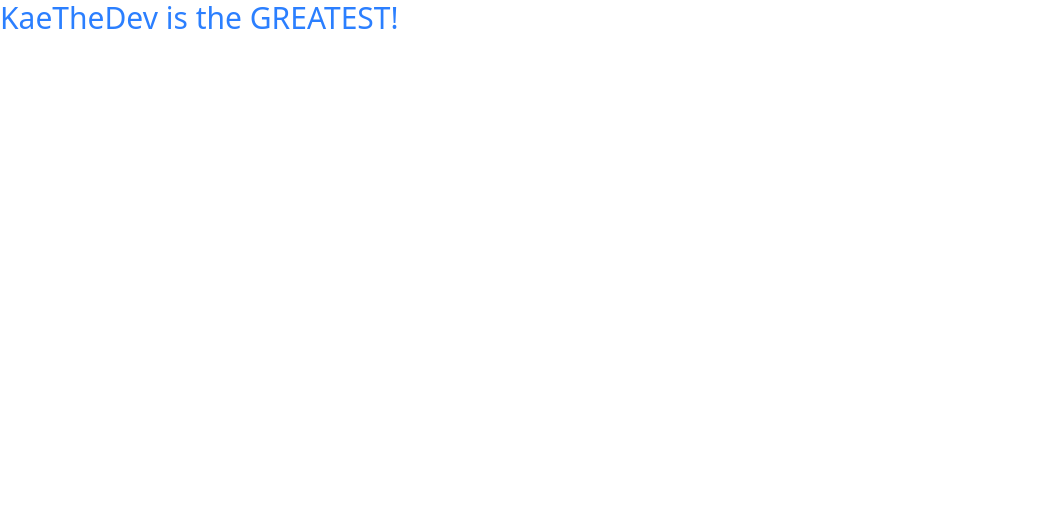
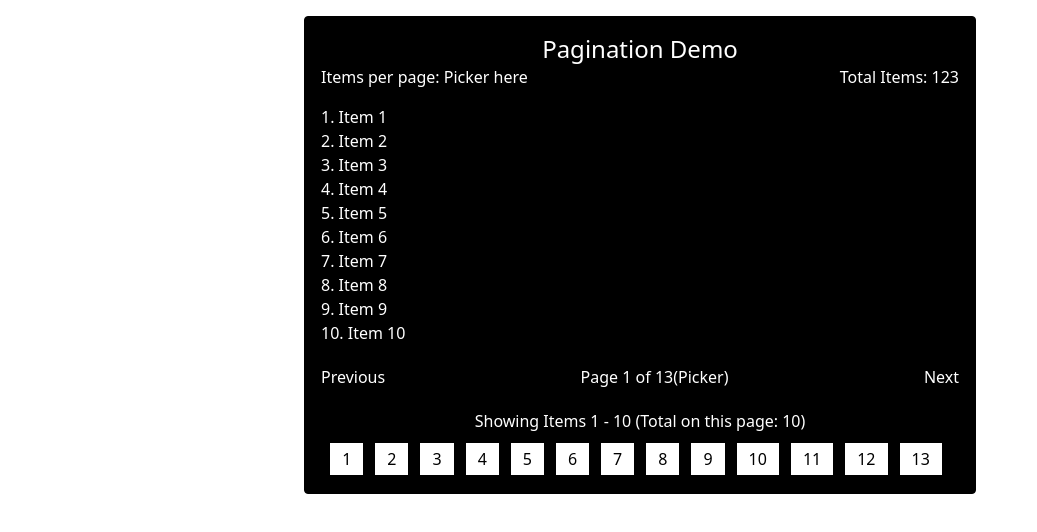
Before and after one commit to KaeTheDev/Custom-Hooks, a React (Vite) app: page / in a window 1280 px wide. Shown: the top 532 px of the page, without its empty margins (0-1037 px from the left). Built offline with nearby package versions, Linux system fonts and the light colour scheme.

Commit message:
Built out PaginationDemo component with no props just styling

```diff
--- a/src/App.tsx
+++ b/src/App.tsx
@@ -1,8 +1,11 @@
+import { PaginationDemo } from "./components/PaginationDemo"
+
 function App() {
 
   return (
     <>
-    <h2 className="text-3xl text-blue-500">KaeTheDev is the GREATEST!</h2>
+    {/* <h2 className="text-3xl text-blue-500">KaeTheDev is the GREATEST!</h2> */}
+    <PaginationDemo />
     </>
   )
 }
--- /dev/null
+++ b/src/components/PaginationDemo.tsx
@@ -0,0 +1,46 @@
+export const PaginationDemo = () => {
+    return(
+        <div className="flex flex-col px-4 py-4 mx-auto bg-black p-4 border rounded max-w-2xl mt-4">
+            <p className="text-2xl text-white text-center">Pagination Demo</p>
+            <div className="flex flex-row justify-between mb-4">
+                <p className="text-white">Items per page: Picker here</p>
+                <p className="text-white">Total Items: 123</p>
+            </div>
+            <div className="flex flex-col mb-5">
+                <p className="text-white">1. Item 1</p>
+                <p className="text-white">2. Item 2</p>
+                <p className="text-white">3. Item 3</p>
+                <p className="text-white">4. Item 4</p>
+                <p className="text-white">5. Item 5</p>
+                <p className="text-white">6. Item 6</p>
+                <p className="text-white">7. Item 7</p>
+                <p className="text-white">8. Item 8</p>
+                <p className="text-white">9. Item 9</p>
+                <p className="text-white">10. Item 10</p>
+            </div>
+            <div className="flex flex-row justify-between mb-5">
+                <button className="text-white">Previous</button>
+                <p className="text-white">Page 1 of 13(Picker)</p>
+                <button className="text-white">Next</button>
+            </div>
+            <div className="flex flex-row justify-center">
+                <p className="text-white mb-2">Showing Items 1 - 10 (Total on this page: 10)</p>
+            </div>
+            <div className="flex flex-row justify-center">
+            <button className="bg-white text-center mr-2 px-3 py-1 border-2">1</button>
+            <button className="bg-white text-center mr-2 px-3 py-1 border-2">2</button>
+            <button className="bg-white text-center mr-2 px-3 py-1 border-2">3</button>
+            <button className="bg-white text-center mr-2 px-3 py-1 border-2">4</button>
+            <button className="bg-white text-center mr-2 px-3 py-1 border-2">5</button>
+            <button className="bg-white text-center mr-2 px-3 py-1 border-2">6</button>
+            <button className="bg-white text-center mr-2 px-3 py-1 border-2">7</button>
+            <button className="bg-white text-center mr-2 px-3 py-1 border-2">8</button>
+            <button className="bg-white text-center mr-2 px-3 py-1 border-2">9</button>
+            <button className="bg-white text-center mr-2 px-3 py-1 border-2">10</button>
+            <button className="bg-white text-center mr-2 px-3 py-1 border-2">11</button>
+            <button className="bg-white text-center mr-2 px-3 py-1 border-2">12</button>
+            <button className="bg-white text-center mr-2 px-3 py-1 border-2">13</button>
+            </div>
+        </div>
+    )
+}
--- /dev/null
+++ b/src/types/index.ts
@@ -0,0 +1,5 @@
+export interface PaginationDemoProps {
+    totalItems: number;
+    itemsPerPage?: number;
+    initialPage?: number;
+}
```
